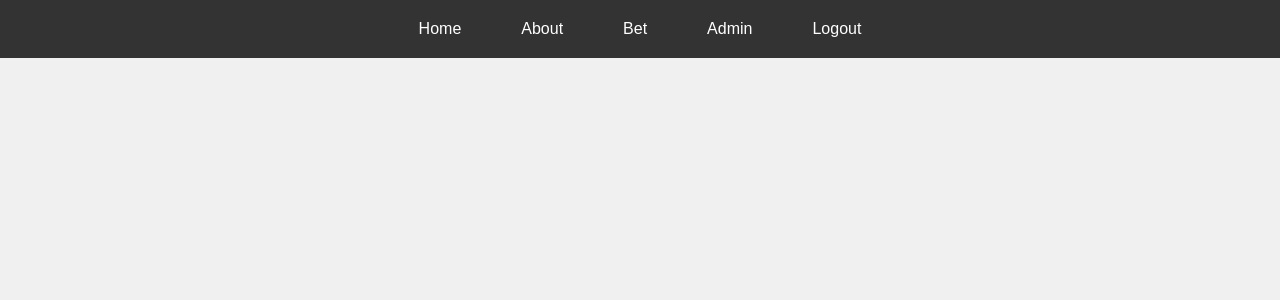
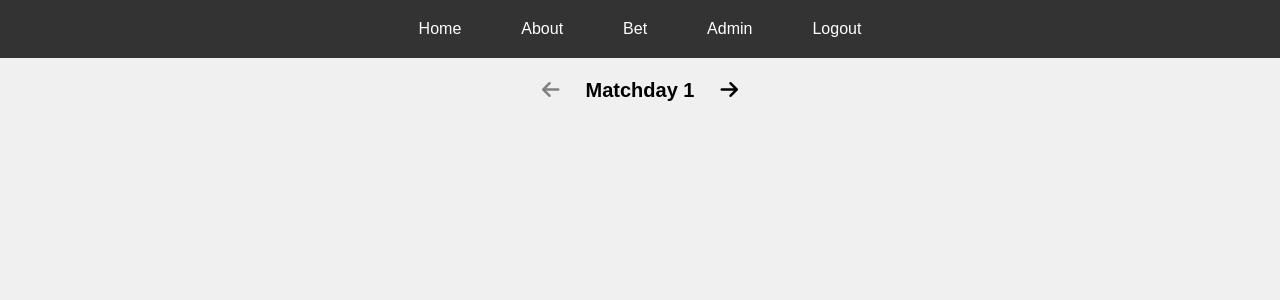
Before and after one commit to NikifFleser/FlaskWebTest, a Flask app: page /bet/1 in a window 1280 px wide. Shown: the top 300 px of the page. Run offline with Flask 3, Linux system fonts and the light colour scheme; the visitor is signed in with stand-in values (Sample User, id 1); data that the repository does not hold is empty; some libraries are stand-ins or nearby versions.

Commit message:
finished dynamic betting - load init value from db

```diff
--- a/app.py
+++ b/app.py
@@ -44,12 +44,16 @@ def bet_route():
 @app.route("/bet/<int:matchday>")
 @requires_login
 def bet(matchday):
-    username = session.get('username')
+    username = session.get("username")
     db = get_db(DATABASE)
-    matches = db.execute('SELECT * FROM matches WHERE matchday = ?',
-                         (matchday,)).fetchall()
+    match_tuples = db.execute("SELECT * FROM matches WHERE matchday = ?",(matchday,)).fetchall()
+    matches = []
+    for match in match_tuples:
+        m_id = match[0]
+        bet = db.execute("SELECT team1_goals, team2_goals FROM bets WHERE user_id = ? and match_id = ?", (session["user_id"], m_id)).fetchone()
+        matches.append((m_id, match[1], match[2], bet[0], bet[1]))
 
-    return render_template("bet.html", matches=matches, username=username)
+    return render_template("bet.html", matches=matches, username=username, matchday=matchday)
 
 @app.route('/update_bet', methods=['POST'])
 def update_bet():
--- a/auth.py
+++ b/auth.py
@@ -26,7 +26,7 @@ def login():
                             (username, password)).fetchone()
             if user_id:
                 session['username'] = username
-                session["user_id"] = user_id
+                session["user_id"] = user_id[0]
                 next_url = request.args.get("next_url")
                 if next_url:
                     return redirect(next_url)
--- a/templates/base.html
+++ b/templates/base.html
@@ -4,6 +4,7 @@
     <meta charset="UTF-8">
     <meta name="viewport" content="width=device-width, initial-scale=1.0">
     <link rel="stylesheet" href="{{ url_for('static', filename='style.css') }}">
+    <link rel="stylesheet" href="https://cdnjs.cloudflare.com/ajax/libs/font-awesome/6.0.0-beta3/css/all.min.css">
     <title>{% block title %}Welcome{% endblock %}</title>
 </head>
 <body>
--- a/templates/bet.html
+++ b/templates/bet.html
@@ -5,13 +5,50 @@ Place Your Bets
 {% endblock %}
 
 {% block content %}
+<style>
+    .header {
+        display: flex;
+        justify-content: center;
+        align-items: center;
+        margin-bottom: 20px;
+    }
+    .header form {
+        margin: 0 10px;
+    }
+    .header span {
+        font-size: 20px;
+        font-weight: bold;
+        margin: 0 10px;
+    }
+    .header button {
+        background: none;
+        border: none;
+        font-size: 20px;
+        cursor: pointer;
+    }
+    .header button:disabled {
+        cursor: not-allowed;
+        color: grey;
+    }
+</style>
+
+<div class="header">
+    <form method="GET" action="{{ url_for('bet', matchday=matchday - 1) }}">
+        <button type="submit" {% if matchday <= 1 %}disabled{% endif %}><i class="fas fa-arrow-left"></i></button>
+    </form>
+    <span>Matchday {{ matchday }}</span>
+    <form method="GET" action="{{ url_for('bet', matchday=matchday + 1) }}">
+        <button type="submit" {% if matchday >= 7 %}disabled{% endif %}><i class="fas fa-arrow-right"></i></button>
+    </form>
+</div>
+
 <form method="POST">
     {% for match in matches %}
         <div class="match-container">
             <span class="team1-name">{{ match[1] }}</span>
-            <input type="number" name="match_{{ match[0] }}_team1_goals" min="0" max="9" class="goal-input" data-match-id="{{ match[0] }}" data-team="team1">
+            <input type="number" value="{{match[3]}}" name="match_{{ match[0] }}_team1_goals" min="0" max="9" class="goal-input" data-match-id="{{ match[0] }}" data-team="team1">
             <span class="vs">vs</span>
-            <input type="number" name="match_{{ match[0] }}_team2_goals" min="0" max="9" class="goal-input" data-match-id="{{ match[0] }}" data-team="team2">
+            <input type="number" value="{{match[4]}}" name="match_{{ match[0] }}_team2_goals" min="0" max="9" class="goal-input" data-match-id="{{ match[0] }}" data-team="team2">
             <span class="team2-name">{{ match[2] }}</span>
         </div>
         <br>
```
